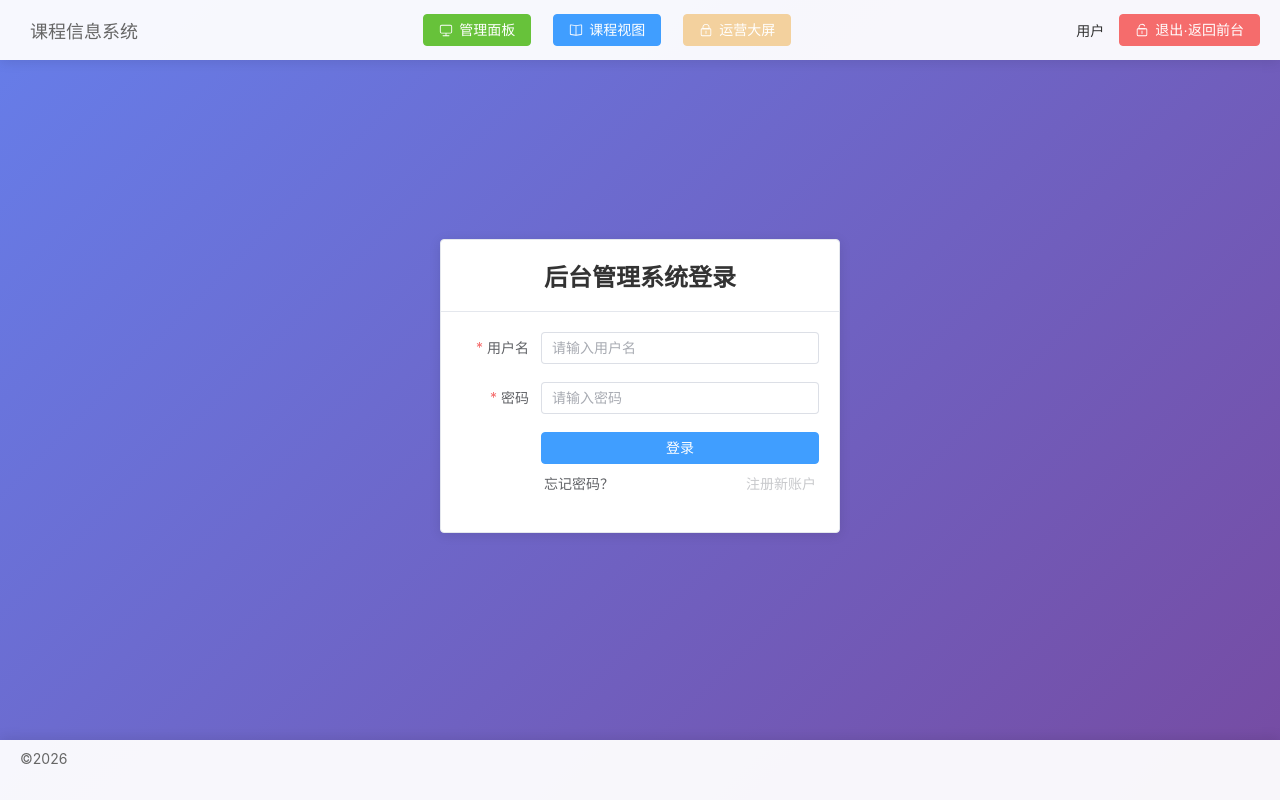
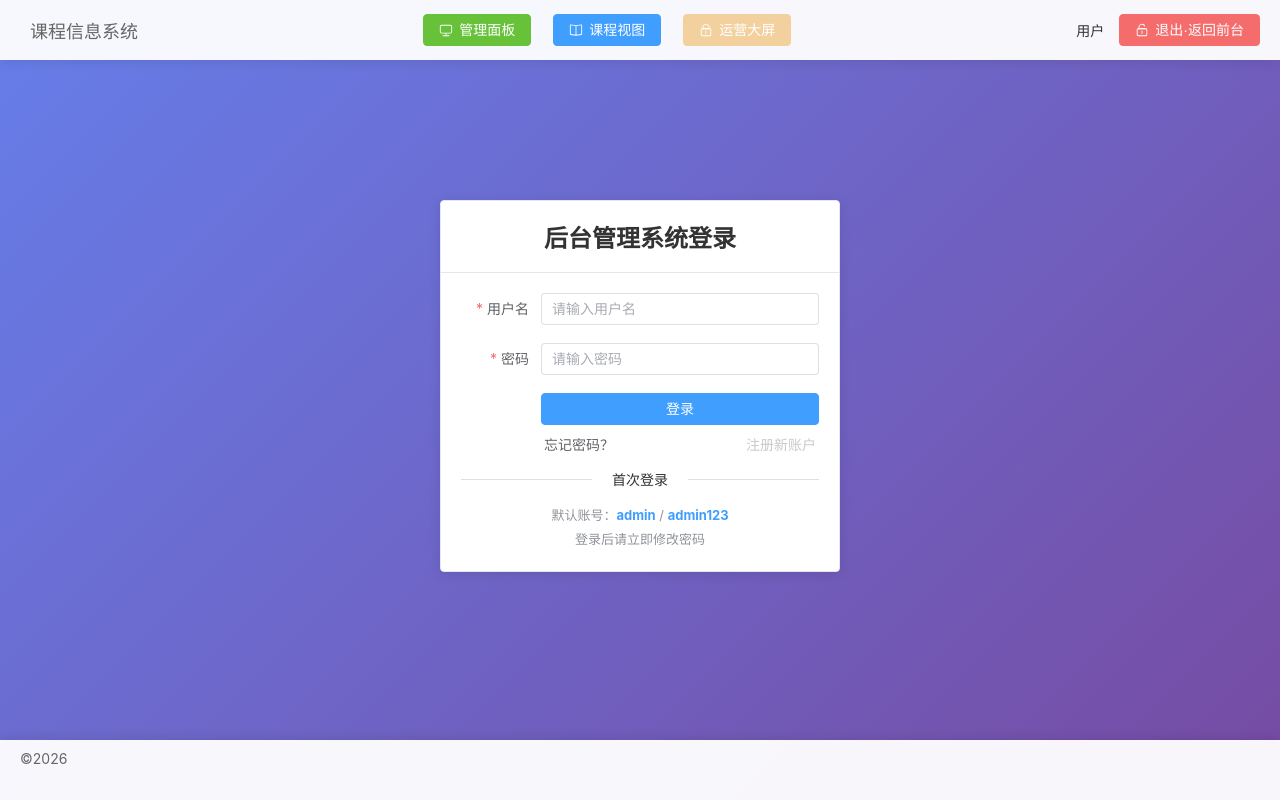
Before and after one commit to daiyu116/courseManage, a Vue app in the folder frontend/: page /admin/login in a window 1280 px wide. Built offline with nearby package versions, Linux system fonts and the light colour scheme; no server answers.

Commit message:
feat: add default admin account creation and login page hint

```diff
--- a/frontend/src/views/admin/Login.vue
+++ b/frontend/src/views/admin/Login.vue
@@ -27,6 +27,11 @@
           </div>
         </el-form-item>
       </el-form>
+      <div class="default-account-hint">
+        <el-divider content-position="center">首次登录</el-divider>
+        <p>默认账号：<strong>admin</strong> / <strong>admin123</strong></p>
+        <p>登录后请立即修改密码</p>
+      </div>
     </el-card>
     <!-- 忘记密码对话框 -->
     <el-dialog v-model="forgotPasswordDialogVisible" title="忘记密码" width="400px">
@@ -325,4 +330,19 @@ const handleRegister = async () => {
   margin: 0;
   color: #333;
 }
+
+.default-account-hint {
+  text-align: center;
+  color: #909399;
+  font-size: 13px;
+  line-height: 1.8;
+}
+
+.default-account-hint p {
+  margin: 0;
+}
+
+.default-account-hint strong {
+  color: #409eff;
+}
 </style>
```
Also changed, not shown: 1 other file (tests, documents, lock files or other folders).
